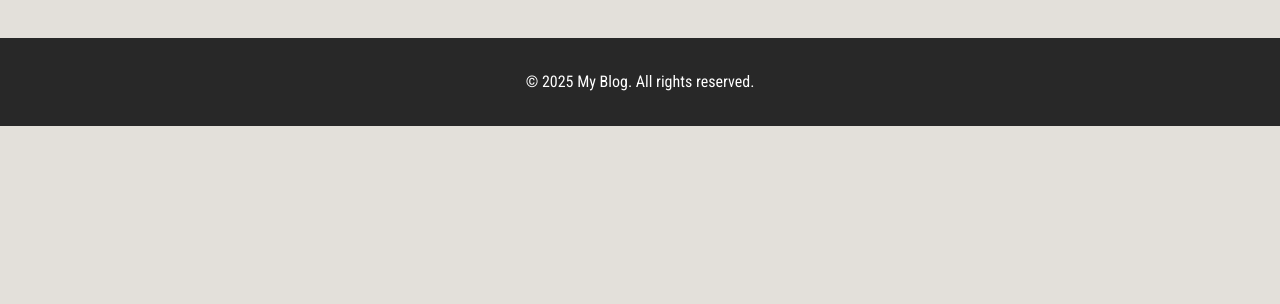
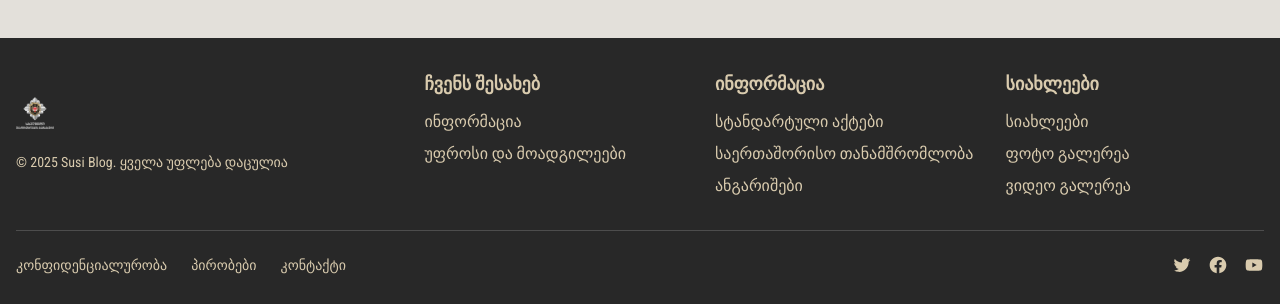
Before and after one commit to nikolozi2001/susi, a React (Vite) app: page / in a window 1280 px wide. Shown: the part 880-1184 px from the top of the page. Before the commit the page ends 1006 px from the top, so only its background shows below. Built offline with nearby package versions, Linux system fonts and the light colour scheme; no server answers.

Commit message:
enhance footer component with logo, navigation links, and social media icons; implement language support for accessibility

```diff
--- a/src/components/Footer.jsx
+++ b/src/components/Footer.jsx
@@ -1,8 +1,120 @@
+import { Link } from 'react-router-dom';
+import { useLanguage } from '../contexts/LanguageContext';
+import logoImage from '../assets/images/logo.png';
+
 export default function Footer() {
+  const { t } = useLanguage();
+  const year = new Date().getFullYear();
+
   return (
     <footer className="bg-susi-darkgray text-susi-white py-8 mt-12">
-      <div className="container mx-auto px-4 text-center">
-        <p>© {new Date().getFullYear()} My Blog. All rights reserved.</p>
+      <div className="container mx-auto px-4">
+        <div className="flex flex-col md:flex-row justify-between items-center mb-8">
+          <div className="mb-6 md:mb-0">
+            <Link to="/" className="inline-block">
+              <img src={logoImage} alt="Susi Logo" className="h-8 mb-4" />
+            </Link>
+            <p className="text-susi-beige text-sm">
+              © {year} Susi Blog. {t('footer.allRightsReserved')}
+            </p>
+          </div>
+
+          <div className="grid grid-cols-2 md:grid-cols-3 gap-8">
+            {/* Column 1 */}
+            <div>
+              <h3 className="text-lg font-bold mb-3 text-susi-beige">{t('nav.aboutUs')}</h3>
+              <ul className="space-y-2">
+                <li>
+                  <Link to="/about/information" className="text-susi-beige hover:text-white">
+                    {t('aboutUs.information')}
+                  </Link>
+                </li>
+                <li>
+                  <Link to="/about/head-deputies" className="text-susi-beige hover:text-white">
+                    {t('aboutUs.headAndDeputies')}
+                  </Link>
+                </li>
+              </ul>
+            </div>
+
+            {/* Column 2 */}
+            <div>
+              <h3 className="text-lg font-bold mb-3 text-susi-beige">{t('nav.information')}</h3>
+              <ul className="space-y-2">
+                <li>
+                  <Link to="/info/standard-acts" className="text-susi-beige hover:text-white">
+                    {t('information.standardActs')}
+                  </Link>
+                </li>
+                <li>
+                  <Link to="/info/international-cooperation" className="text-susi-beige hover:text-white">
+                    {t('information.internationalCooperation')}
+                  </Link>
+                </li>
+                <li>
+                  <Link to="/info/reports" className="text-susi-beige hover:text-white">
+                    {t('information.reports')}
+                  </Link>
+                </li>
+              </ul>
+            </div>
+
+            {/* Column 3 */}
+            <div className="col-span-2 md:col-span-1">
+              <h3 className="text-lg font-bold mb-3 text-susi-beige">{t('nav.news')}</h3>
+              <ul className="space-y-2">
+                <li>
+                  <Link to="/news" className="text-susi-beige hover:text-white">
+                    {t('news.allNews')}
+                  </Link>
+                </li>
+                <li>
+                  <Link to="/news/photo-gallery" className="text-susi-beige hover:text-white">
+                    {t('news.photoGallery')}
+                  </Link>
+                </li>
+                <li>
+                  <Link to="/news/video-gallery" className="text-susi-beige hover:text-white">
+                    {t('news.videoGallery')}
+                  </Link>
+                </li>
+              </ul>
+            </div>
+          </div>
+        </div>
+
+        {/* Bottom links */}
+        <div className="border-t border-susi-gray-700 pt-6 flex flex-col md:flex-row justify-between items-center">
+          <div className="flex space-x-6 mb-4 md:mb-0">
+            <Link to="/privacy" className="text-susi-beige text-sm hover:text-white">
+              {t('footer.privacy')}
+            </Link>
+            <Link to="/terms" className="text-susi-beige text-sm hover:text-white">
+              {t('footer.terms')}
+            </Link>
+            <Link to="/contact" className="text-susi-beige text-sm hover:text-white">
+              {t('footer.contact')}
+            </Link>
+          </div>
+
+          <div className="flex space-x-4">
+            <a href="https://twitter.com/" target="_blank" rel="noopener noreferrer" aria-label="Twitter">
+              <svg className="h-5 w-5 text-susi-beige hover:text-white" fill="currentColor" viewBox="0 0 24 24">
+                <path d="M8.29 20.251c7.547 0 11.675-6.253 11.675-11.675 0-.178 0-.355-.012-.53A8.348 8.348 0 0022 5.92a8.19 8.19 0 01-2.357.646 4.118 4.118 0 001.804-2.27 8.224 8.224 0 01-2.605.996 4.107 4.107 0 00-6.993 3.743 11.65 11.65 0 01-8.457-4.287 4.106 4.106 0 001.27 5.477A4.072 4.072 0 012.8 9.713v.052a4.105 4.105 0 003.292 4.022 4.095 4.095 0 01-1.853.07 4.108 4.108 0 003.834 2.85A8.233 8.233 0 012 18.407a11.616 11.616 0 006.29 1.84" />
+              </svg>
+            </a>
+            <a href="https://facebook.com/" target="_blank" rel="noopener noreferrer" aria-label="Facebook">
+              <svg className="h-5 w-5 text-susi-beige hover:text-white" fill="currentColor" viewBox="0 0 24 24">
+                <path fillRule="evenodd" d="M22 12c0-5.523-4.477-10-10-10S2 6.477 2 12c0 4.991 3.657 9.128 8.438 9.878v-6.987h-2.54V12h2.54V9.797c0-2.506 1.492-3.89 3.777-3.89 1.094 0 2.238.195 2.238.195v2.46h-1.26c-1.243 0-1.63.771-1.63 1.562V12h2.773l-.443 2.89h-2.33v6.988C18.343 21.128 22 16.991 22 12z" clipRule="evenodd" />
+              </svg>
+            </a>
+            <a href="https://youtube.com/" target="_blank" rel="noopener noreferrer" aria-label="YouTube">
+              <svg className="h-5 w-5 text-susi-beige hover:text-white" fill="currentColor" viewBox="0 0 24 24">
+                <path fillRule="evenodd" d="M19.812 5.418c.861.23 1.538.907 1.768 1.768C21.998 8.746 22 12 22 12s0 3.255-.418 4.814a2.504 2.504 0 0 1-1.768 1.768c-1.56.419-7.814.419-7.814.419s-6.255 0-7.814-.419a2.505 2.505 0 0 1-1.768-1.768C2 15.255 2 12 2 12s0-3.255.417-4.814a2.507 2.507 0 0 1 1.768-1.768C5.744 5 11.998 5 11.998 5s6.255 0 7.814.418ZM15.194 12 10 15V9l5.194 3Z" clipRule="evenodd" />
+              </svg>
+            </a>
+          </div>
+        </div>
       </div>
     </footer>
   );
```
